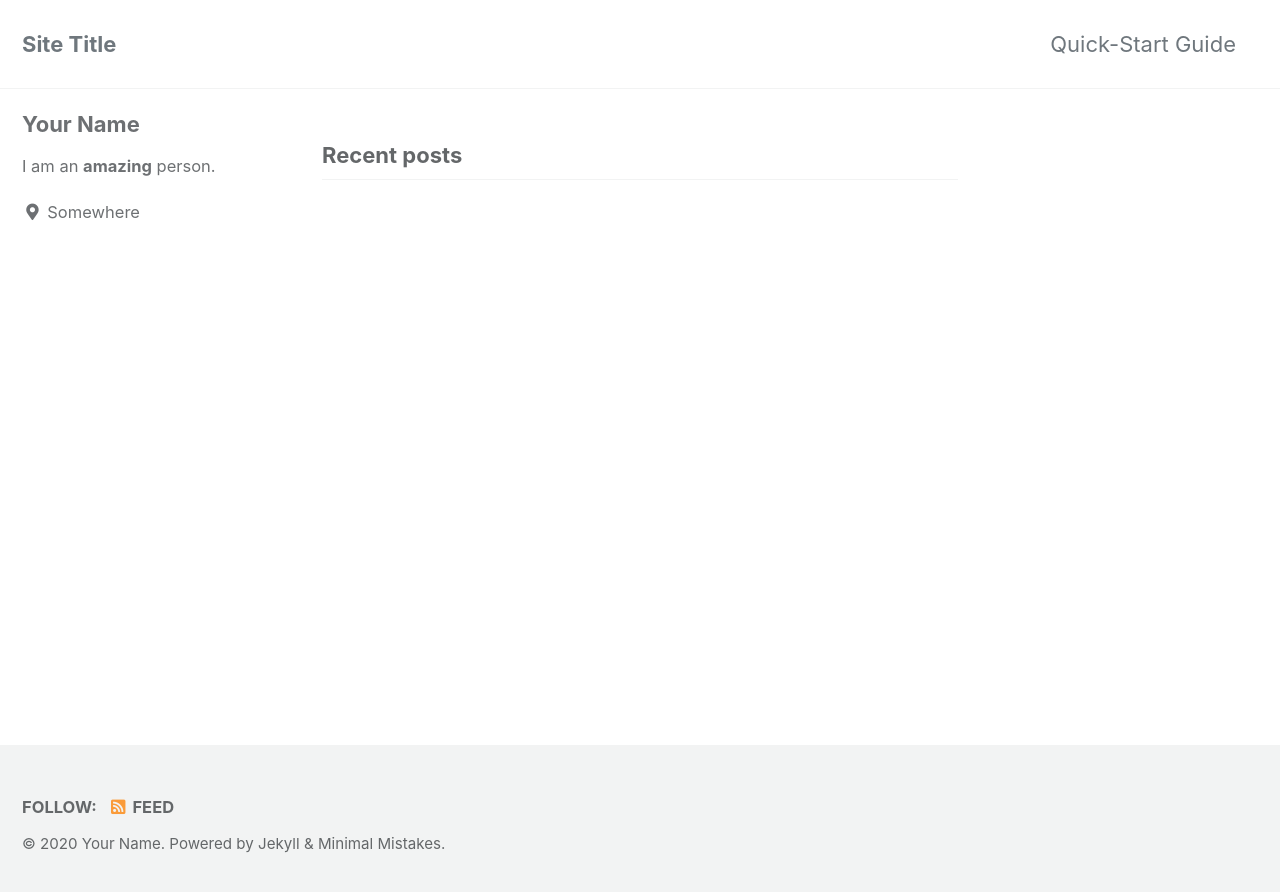
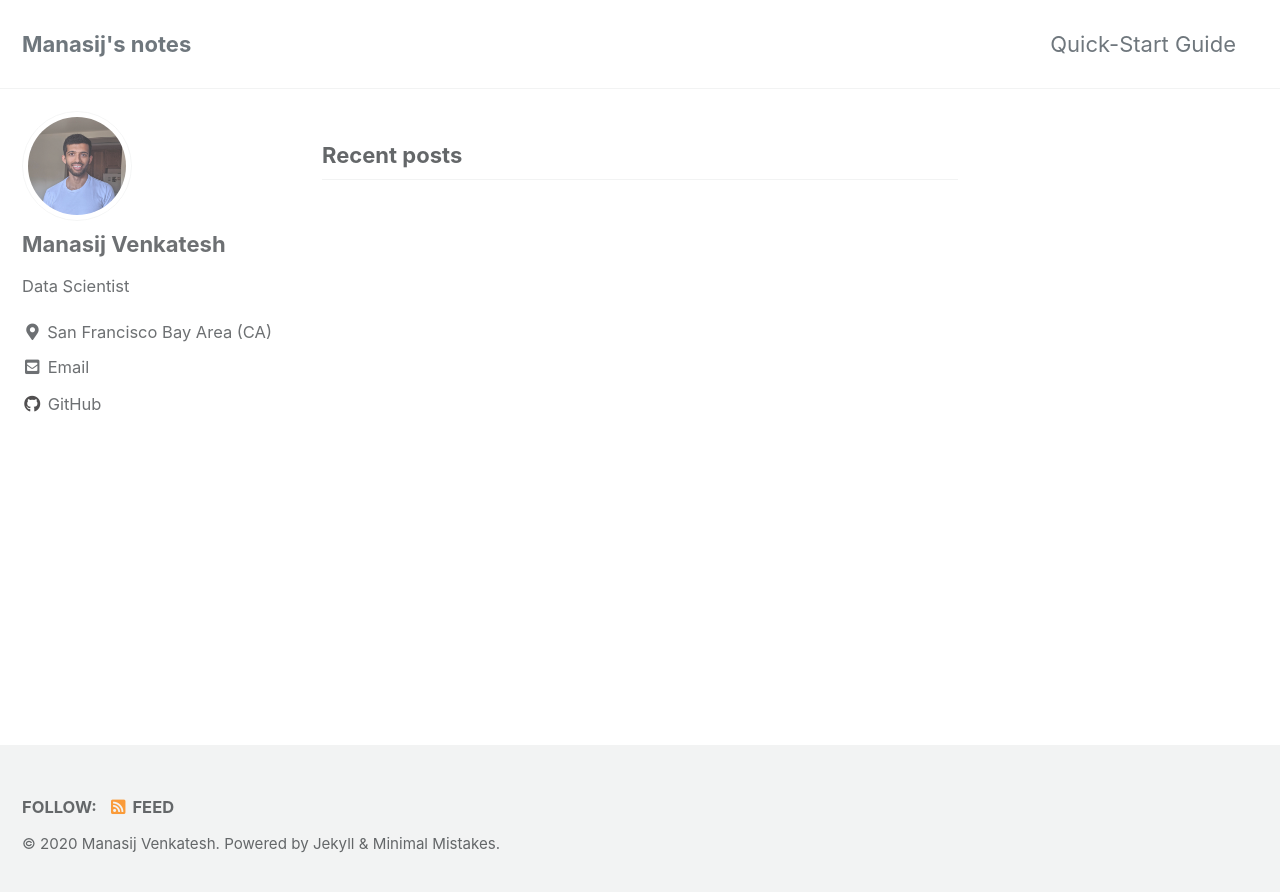
Before and after one commit to makto-toruk/makto-toruk.github.io, a Jekyll site: the page built from index.html, in a window 1280 px wide. Shown: the top 892 px of the page. Built offline with Jekyll 4.4.1, drawn with Linux system fonts in a browser that asks for light colours; cached includes are drawn as plain includes; the list of posts is cut into pages by our own code.

Commit message:
update profile info

```diff
--- a/_config.yml
+++ b/_config.yml
@@ -11,17 +11,17 @@
 # https://mmistakes.github.io/minimal-mistakes/docs/quick-start-guide/#installing-the-theme
 
 # theme                  : "minimal-mistakes-jekyll"
-remote_theme           : "mmistakes/minimal-mistakes@4.20.2"
+remote_theme             : "mmistakes/minimal-mistakes@4.20.2"
 minimal_mistakes_skin    : "default" # "air", "aqua", "contrast", "dark", "dirt", "neon", "mint", "plum", "sunrise"
 
 # Site Settings
 locale                   : "en-US"
-title                    : "Site Title"
+title                    : "Manasij's notes"
 title_separator          : "-"
 subtitle                 : # site tagline that appears below site title in masthead
-name                     : "Your Name"
+name                     : "Manasij Venkatesh"
 description              : "An amazing website."
-url                      : # the base hostname & protocol for your site e.g. "https://mmistakes.github.io"
+url                      : "https://makto-toruk.github.io"
 baseurl                  : # the subpath of your site, e.g. "/blog"
 repository               : # GitHub username/repo-name e.g. "mmistakes/minimal-mistakes"
 teaser                   : # path of fallback teaser image, e.g. "/assets/images/500x300.png"
@@ -93,15 +93,15 @@ analytics:
 
 # Site Author
 author:
-  name             : "Your Name"
-  avatar           : # path of avatar image, e.g. "/assets/images/bio-photo.jpg"
-  bio              : "I am an **amazing** person."
-  location         : "Somewhere"
+  name             : "Manasij Venkatesh"
+  avatar           : "/assets/images/profile_may_2020.jpg"
+  bio              : "Data Scientist"
+  location         : "San Francisco Bay Area (CA)"
   email            :
   links:
     - label: "Email"
       icon: "fas fa-fw fa-envelope-square"
-      # url: "mailto:your.name@email.com"
+      url: mailto:manasij@hey.com"
     - label: "Website"
       icon: "fas fa-fw fa-link"
       # url: "https://your-website.com"
@@ -113,7 +113,7 @@ author:
       # url: "https://facebook.com/"
     - label: "GitHub"
       icon: "fab fa-fw fa-github"
-      # url: "https://github.com/"
+      url: "https://github.com/makto-toruk"
     - label: "Instagram"
       icon: "fab fa-fw fa-instagram"
       # url: "https://instagram.com/"
```
Also changed, not shown: assets/images/profile_may_2020.jpg (added).
